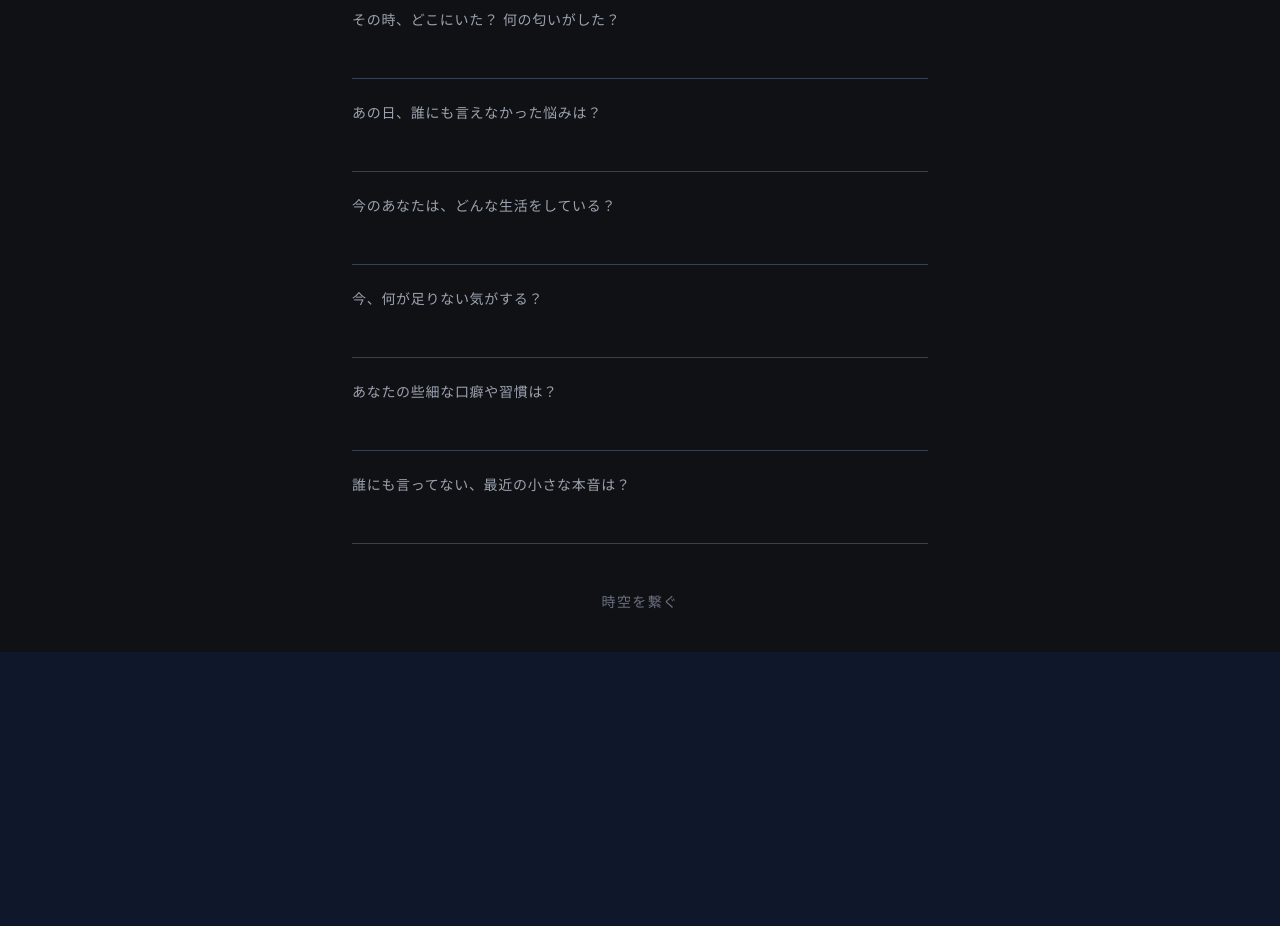
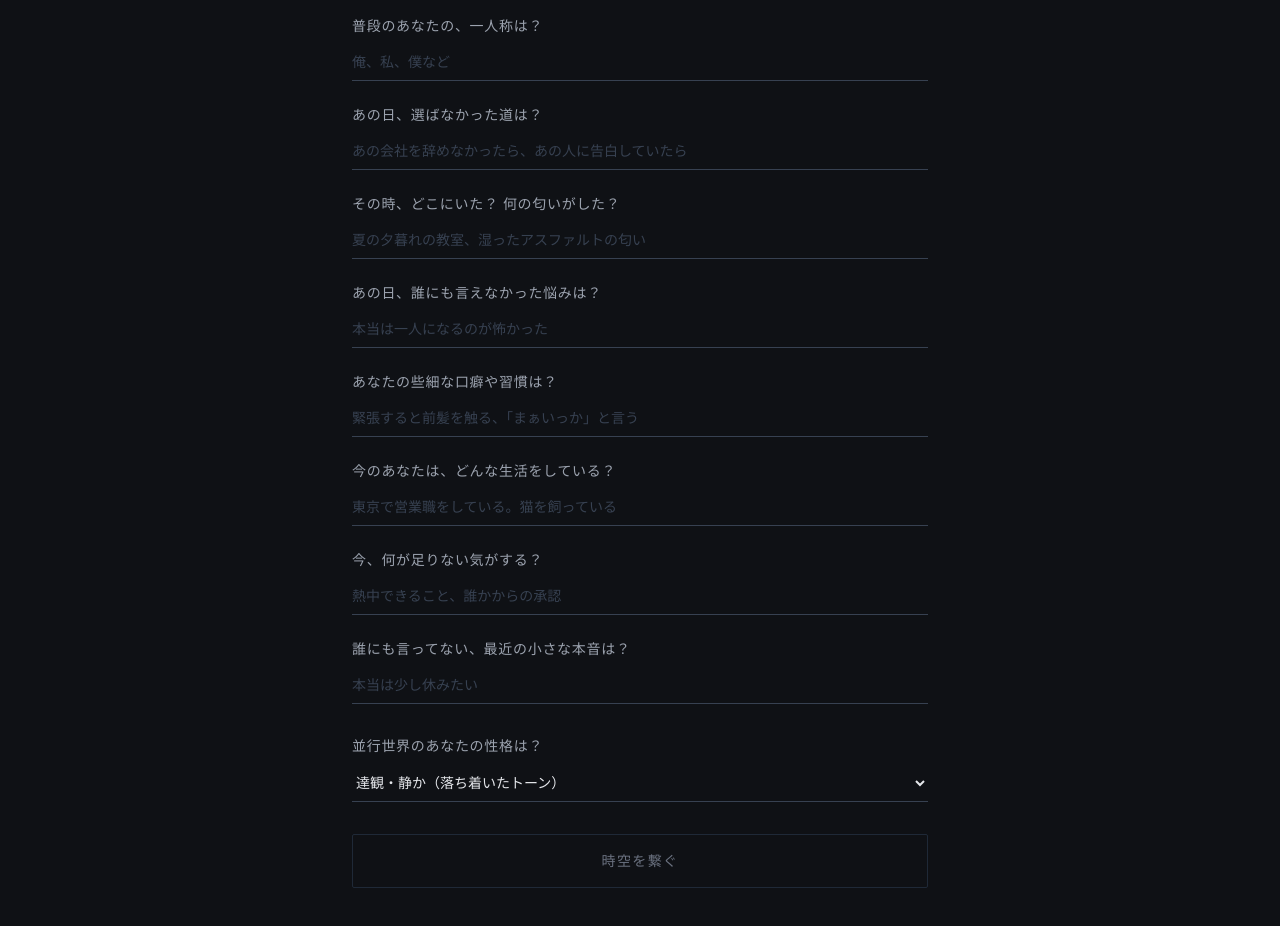
Before and after one commit to a01160297-create/parallel-me, a Next.js app: page / in a window 1280 px wide. Shown: the part 200-1126 px from the top of the page. Before the commit the page ends 852 px from the top, so only its background shows below. Built offline with nearby package versions, Linux system fonts and the light colour scheme; a web font is replaced by a local one.

Commit message:
Update page.jsx

```diff
--- a/app/page.jsx
+++ b/app/page.jsx
@@ -1,15 +1,14 @@
 "use client";
-import { useState, useEffect, useRef } from "react";
+import { useState, useEffect } from "react";
 
 export default function ParallelLetter() {
   const [formData, setFormData] = useState({
-    pronoun: "", branch: "", place: "", secret: "", currentLife: "", missing: "", habit: "", trueMotive: ""
+    pronoun: "", branch: "", place: "", secret: "", currentLife: "", missing: "", habit: "", trueMotive: "", personality: "達観・静か（落ち着いたトーン）"
   });
-  const [status, setStatus] = useState("idle"); // idle, receiving, tuning, arrived, reading
+  const [status, setStatus] = useState("idle");
   const [letterText, setLetterText] = useState("");
   const [displayedText, setDisplayedText] = useState("");
 
-  // タイプライター演出
   useEffect(() => {
     if (status === "reading" && letterText) {
       let i = 0;
@@ -18,7 +17,7 @@ export default function ParallelLetter() {
         setDisplayedText(letterText.slice(0, i));
         i++;
         if (i > letterText.length) clearInterval(timer);
-      }, 50); // 1文字50ms
+      }, 50);
       return () => clearInterval(timer);
     }
   }, [status, letterText]);
@@ -28,8 +27,6 @@ export default function ParallelLetter() {
   const handleSubmit = async (e) => {
     e.preventDefault();
     setStatus("receiving");
-
-    // ローディング演出の切り替え
     setTimeout(() => setStatus("tuning"), 2000);
 
     try {
@@ -54,7 +51,7 @@ export default function ParallelLetter() {
   };
 
   return (
-    <div className="min-h-screen bg-[#0f1115] text-gray-300 font-sans p-6 flex flex-col items-center justify-center selection:bg-gray-700">
+    <div className="min-h-screen bg-[#0f1115] text-gray-300 font-sans p-6 py-12 flex flex-col items-center justify-center selection:bg-gray-700">
       <style jsx global>{`
         @import url('https://fonts.googleapis.com/css2?family=Zen+Kurenaido&display=swap');
         .font-letter { font-family: 'Zen Kurenaido', sans-serif; }
@@ -66,16 +63,27 @@ export default function ParallelLetter() {
 
       <div className="w-full max-w-xl">
         {status === "idle" && (
-          <form onSubmit={handleSubmit} className="space-y-8 animate-fade-in">
+          <div className="animate-fade-in mb-12 text-center space-y-4">
+            <h1 className="text-2xl tracking-[0.2em] text-gray-200 font-light">Parallel Letter</h1>
+            <p className="text-xs tracking-widest text-gray-400 leading-loose">
+              もしもあの日、違う道を選んでいたら。<br />
+              別の選択をした「並行世界のあなた」から、<br />
+              現在のあなたへ手紙が届きます。
+            </p>
+          </div>
+        )}
+
+        {status === "idle" && (
+          <form onSubmit={handleSubmit} className="space-y-8 animate-fade-in pb-12">
             <div className="space-y-6">
               {[
                 { name: "pronoun", label: "普段のあなたの、一人称は？", placeholder: "俺、私、僕など" },
                 { name: "branch", label: "あの日、選ばなかった道は？", placeholder: "あの会社を辞めなかったら、あの人に告白していたら" },
                 { name: "place", label: "その時、どこにいた？ 何の匂いがした？", placeholder: "夏の夕暮れの教室、湿ったアスファルトの匂い" },
                 { name: "secret", label: "あの日、誰にも言えなかった悩みは？", placeholder: "本当は一人になるのが怖かった" },
+                { name: "habit", label: "あなたの些細な口癖や習慣は？", placeholder: "緊張すると前髪を触る、「まぁいっか」と言う" },
                 { name: "currentLife", label: "今のあなたは、どんな生活をしている？", placeholder: "東京で営業職をしている。猫を飼っている" },
                 { name: "missing", label: "今、何が足りない気がする？", placeholder: "熱中できること、誰かからの承認" },
-                { name: "habit", label: "あなたの些細な口癖や習慣は？", placeholder: "緊張すると前髪を触る、「まぁいっか」と言う" },
                 { name: "trueMotive", label: "誰にも言ってない、最近の小さな本音は？", placeholder: "本当は少し休みたい" }
               ].map((field) => (
                 <div key={field.name} className="flex flex-col">
@@ -86,15 +94,31 @@ export default function ParallelLetter() {
                     value={formData[field.name]}
                     onChange={handleChange}
                     required
-                    className="bg-transparent border-b border-gray-700 focus:border-gray-400 outline-none py-2 text-gray-200 transition-colors"
+                    className="bg-transparent border-b border-gray-700 focus:border-gray-400 outline-none py-2 text-gray-200 transition-colors placeholder-gray-700 text-sm"
+                    placeholder={field.placeholder}
                   />
                 </div>
               ))}
+
+              <div className="flex flex-col pt-2">
+                <label className="text-sm text-gray-400 mb-2 tracking-wider">並行世界のあなたの性格は？</label>
+                <select
+                  name="personality"
+                  value={formData.personality}
+                  onChange={handleChange}
+                  className="bg-[#0f1115] border-b border-gray-700 focus:border-gray-400 outline-none py-2 text-gray-200 transition-colors cursor-pointer text-sm"
+                >
+                  <option value="達観・静か（落ち着いたトーン）">達観・静か（落ち着いたトーン）</option>
+                  <option value="情熱的・自信家（少し強気なトーン）">情熱的・自信家（少し強気なトーン）</option>
+                  <option value="シニカル・皮肉屋（ぶっきらぼうだが優しいトーン）">シニカル・皮肉屋（ぶっきらぼうだが優しいトーン）</option>
+                  <option value="メランコリック・後悔（少し翳りのあるトーン）">メランコリック・後悔（少し翳りのある切ないトーン）</option>
+                </select>
+              </div>
             </div>
 
             <button
               type="submit"
-              className="w-full mt-12 py-4 text-sm tracking-widest text-gray-500 hover:text-gray-200 transition-colors duration-500"
+              className="w-full mt-16 py-4 text-sm tracking-widest text-gray-500 hover:text-gray-200 transition-colors duration-500 border border-gray-800 hover:border-gray-600 rounded-sm"
             >
               時空を繋ぐ
             </button>
@@ -102,7 +126,7 @@ export default function ParallelLetter() {
         )}
 
         {(status === "receiving" || status === "tuning" || status === "arrived") && (
-          <div className="h-64 flex items-center justify-center text-gray-400 tracking-widest text-sm animate-pulse">
+          <div className="h-screen absolute inset-0 flex flex-col items-center justify-center text-gray-400 tracking-[0.3em] text-sm animate-pulse z-50 bg-[#0f1115]">
             {status === "receiving" && "……受信中"}
             {status === "tuning" && "波長を合わせています"}
             {status === "arrived" && "届きました"}
@@ -110,12 +134,12 @@ export default function ParallelLetter() {
         )}
 
         {status === "reading" && (
-          <div className="animate-fade-in-up">
+          <div className="animate-fade-in-up mt-8">
             <div className="paper-texture text-gray-800 p-8 md:p-12 shadow-2xl rounded-sm -rotate-[0.5deg] leading-[2.2] tracking-wide font-letter text-lg min-h-[500px]">
               <div className="whitespace-pre-wrap">{displayedText}</div>
             </div>
-            <div className="mt-8 text-center">
-              <p className="text-xs text-gray-600 tracking-widest">この手紙は、この一度しか届きません</p>
+            <div className="mt-12 mb-8 text-center">
+              <p className="text-xs text-gray-600 tracking-[0.2em]">この手紙は、この一度しか届きません</p>
             </div>
           </div>
         )}
```
